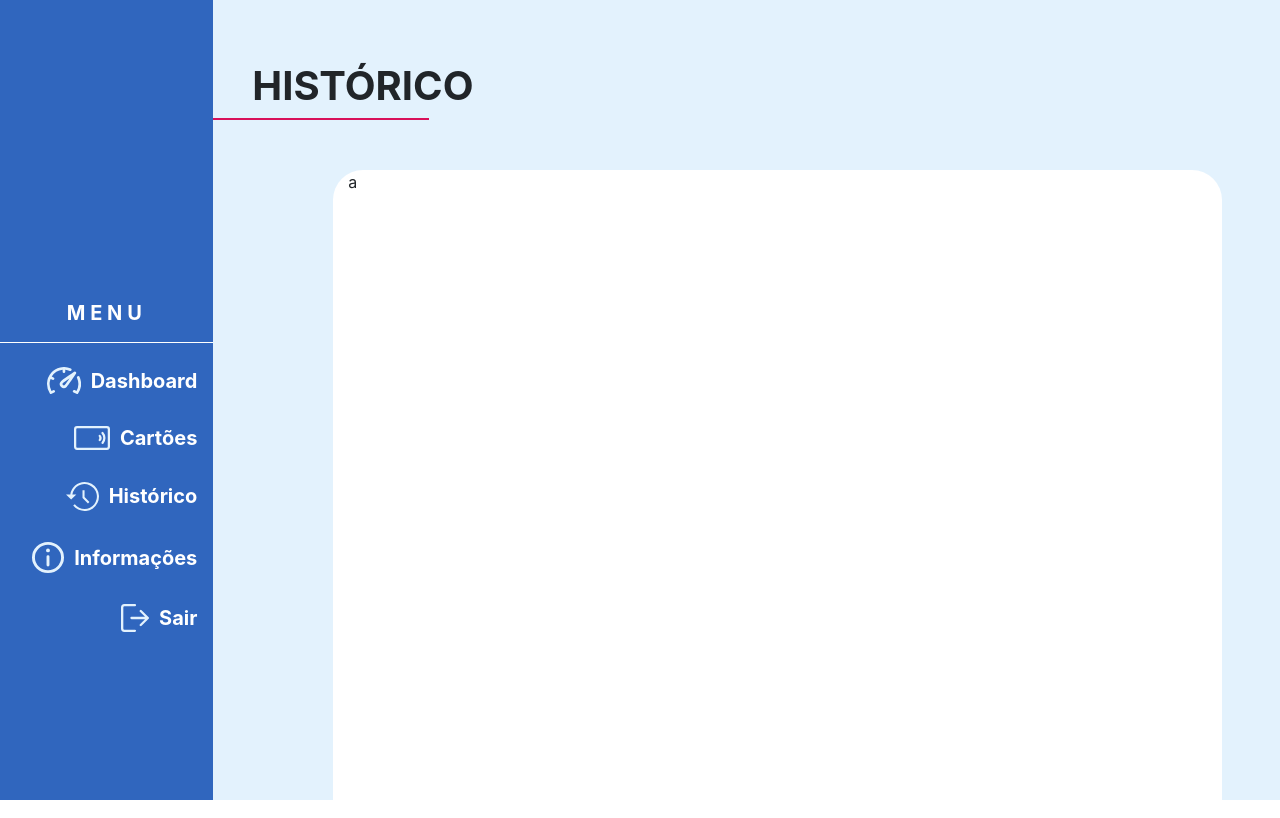
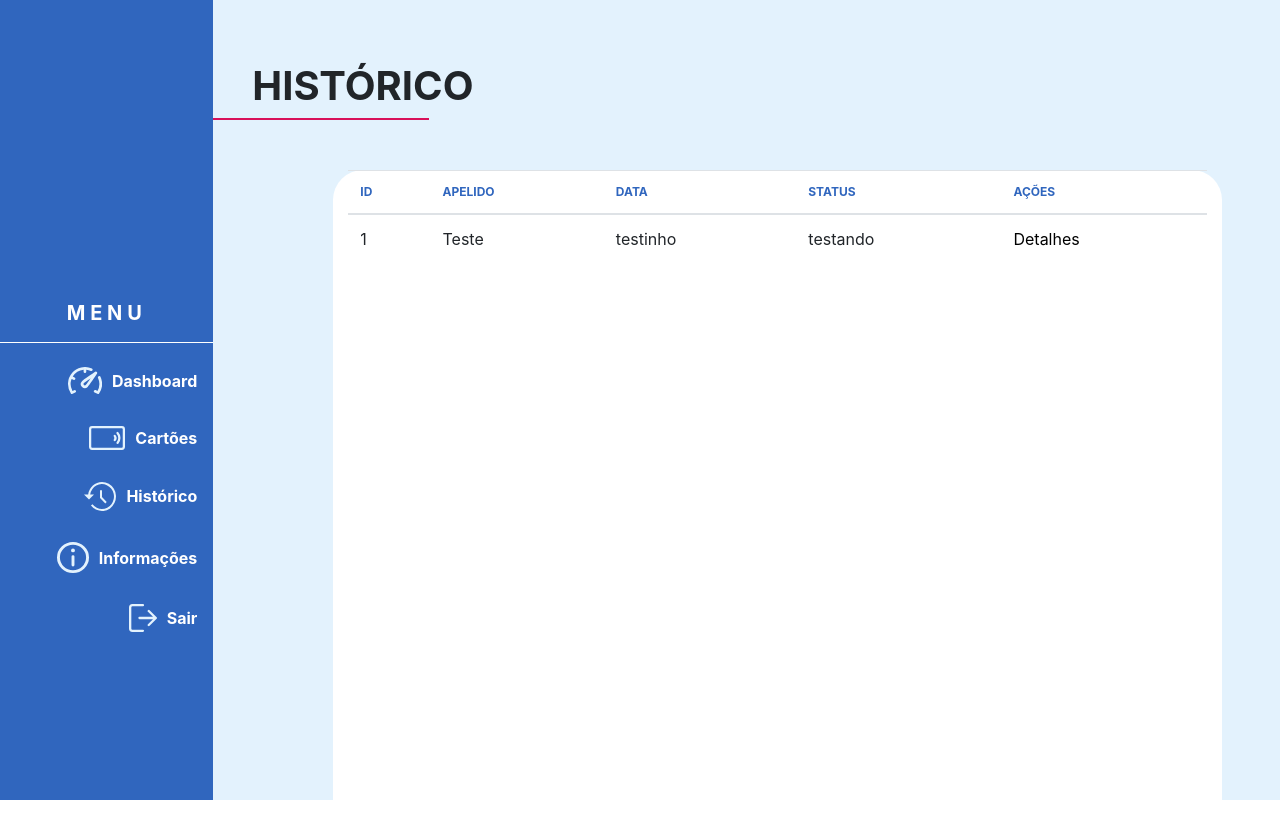
Before and after one commit to tiagobellaver/trabalhoLAB, a React (Create React App) app in the folder frontend/: page /historico in a window 1280 px wide. Built offline with nearby package versions, Linux system fonts and the light colour scheme.

Commit message:
Inciando tela do histórico

```diff
--- a/frontend/src/main/App.css
+++ b/frontend/src/main/App.css
@@ -27,7 +27,7 @@
     align-items: center;
     margin-bottom: 15px;
     color: white;
-    font-size: 20px;
+    font-size: 16px;
     font-weight: 700;
     line-height: 26px;
 }
@@ -60,6 +60,14 @@
     border: 1px solid #D81159;
 }
 
+.second-title-line{
+    margin: 0;
+    width: 100%;
+    border: 1px solid #d3d3d3;
+    margin-bottom: 30px;
+}
+
+
 .content-container {
     margin-top: 60px;
     margin-left: 120px;
@@ -68,3 +76,7 @@
     height: 81vh;
     background-color: white;
 }
+th {
+    color:  #3066BE;
+    font-size: 12px;
+}
--- /dev/null
+++ b/frontend/src/pages/historic/Historic.css
@@ -0,0 +1,20 @@
+th {
+    color:  #3066BE;
+    font-size: 12px;
+}
+
+.details-button {
+    color: black;
+}
+.details-button:hover {
+    color: #3066BE;
+    text-decoration:none;
+}
+.details-titles {
+    color:  #3066BE;
+    font-size: 14px;
+}
+.details {
+    color: black;
+    font-size: 14px;
+}
--- a/frontend/src/pages/historic/Historic.jsx
+++ b/frontend/src/pages/historic/Historic.jsx
@@ -1,7 +1,8 @@
 import React  from 'react';
-import { Container, Row, Col  } from 'reactstrap';
-
+import { Container, Row, Col, Table } from 'reactstrap';
+import './Historic.css';
 import Navbar from '../../components/Navbar/Navbar';
+import { Link } from 'react-router-dom'
 
 export default props =>
 <>
@@ -14,7 +15,28 @@ export default props =>
                 <h1 className="title-page">Histórico</h1>
                 <hr className="title-line"/>
                 <Col sm={10} md={10} lg={10} className="content-container">
-                    a
+                    <Table>
+                        <thead>
+                            <tr>
+                                <th>ID</th>
+                                <th>APELIDO</th>
+                                <th>DATA</th>
+                                <th>STATUS</th>
+                                <th>AÇÕES</th>
+                            </tr>
+                        </thead>
+                        <tbody>
+                            <tr>
+                                <td>1</td>
+                                <td>Teste</td>
+                                <td>testinho</td>
+                                <td>testando</td>
+                                <td>
+                                    <Link to="/historico-detalhe" type="button" className="details-button">Detalhes</Link>
+                                </td>
+                            </tr>
+                        </tbody>
+                    </Table>
                 </Col>
             </Col>
         </Row>
--- a/frontend/src/pages/historic/HistoricDetails.jsx
+++ b/frontend/src/pages/historic/HistoricDetails.jsx
@@ -1,6 +1,53 @@
 import React  from 'react';
-
+import {Container, Row, Col, Form, Label, FormGroup, Input  } from 'reactstrap';
+import './Historic.css';
+import { Link } from 'react-router-dom'
+import Navbar from '../../components/Navbar/Navbar';
 export default props =>
 <>
-Detalhes do Histórico
+<Container fluid>
+        <Row>
+            <Col sm={2} md={2} lg={2} className="p-0 nav">
+                <Navbar />
+            </Col>
+            <Col sm={10} md={10} lg={10} className="p-0 main-context">
+                <h1 className="title-page">Histórico</h1>
+                <hr className="title-line"/>
+                <Col sm={10} md={10} lg={10} className="content-container">
+                    <div>
+                        <span>
+                            <p className="details-titles"> <b>Acesso #blabla</b> </p>
+                            <hr className="second-title-line"/>
+                        </span>
+
+                        <span>
+                            <p className="details-titles"> <b>Cartão</b> </p>
+                            <p className="details"> <b>Cartão do ze</b></p>
+                        </span>
+                        <span>
+                            <p className="details-titles"> <b> Usuário</b> </p>
+                            <p  className="details"> <b> ze</b> </p>
+                        </span>
+                        <span>
+                            <p className="details-titles"><b>Data e Horário </b></p>
+                            <p  className="details"> <b>02/10/2020 as 03:45</b></p>
+                        </span>
+                        <span>
+                            <p className="details-titles"> <b>Tentativas</b></p>
+                            <p  className="details"><b>1</b> </p>
+                        </span>
+                        <span>
+                            <p className="details-titles"> <b>Autorizado</b></p>
+                            <p  className="details"><b>Sim</b></p>
+                        </span>
+
+                        <hr className="second-title-line"/>
+                        <p className="details-titles"> <b>Acões</b></p>
+                        <Link to="/historico" type="button" className="details-button">Voltar</Link>
+                        <Link to="/historico-detalhe" type="button" className="details-button">Excluir Registro</Link>
+                    </div>
+                </Col>
+            </Col>
+        </Row>
+    </Container>
 </>
```
